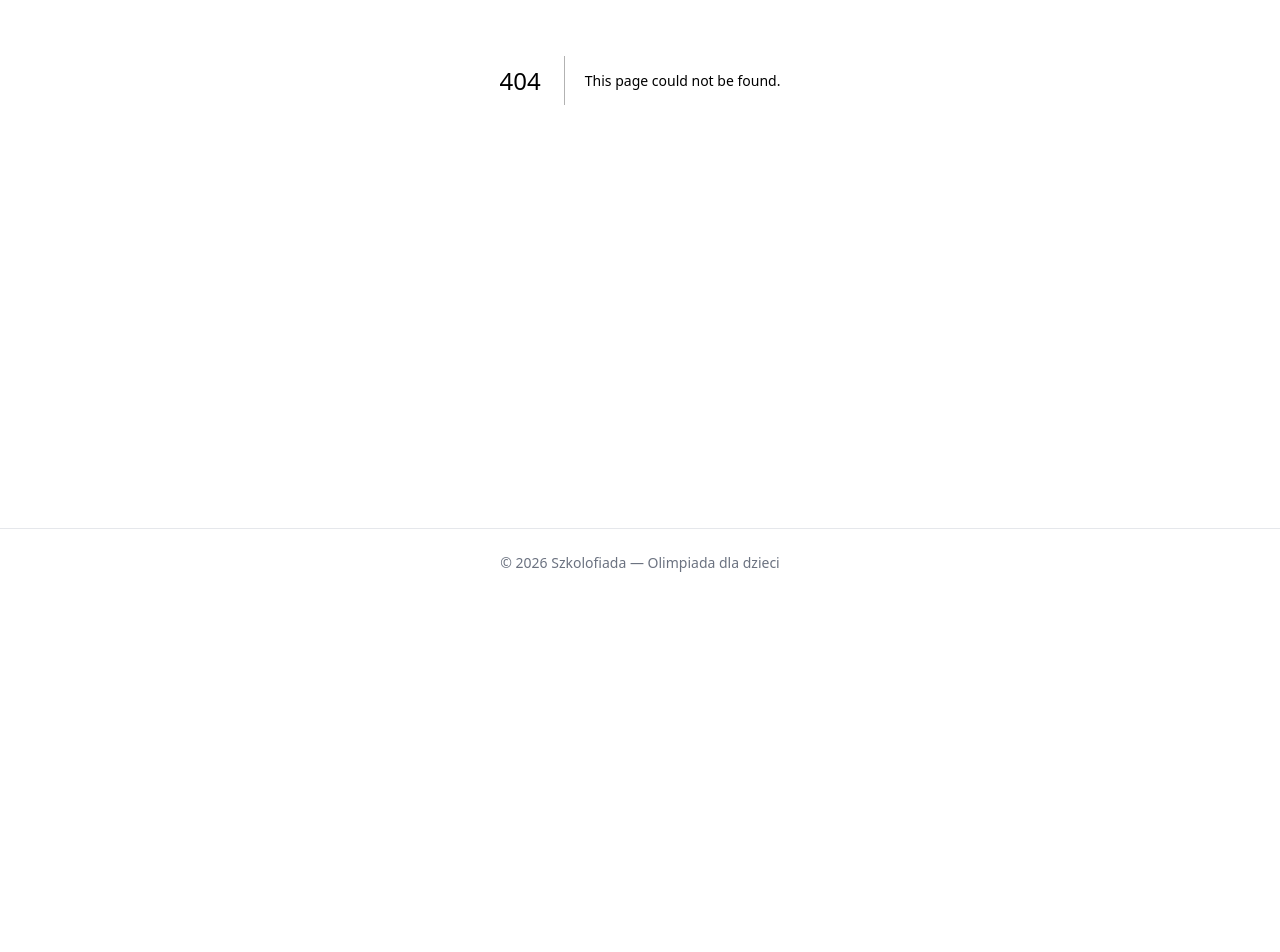
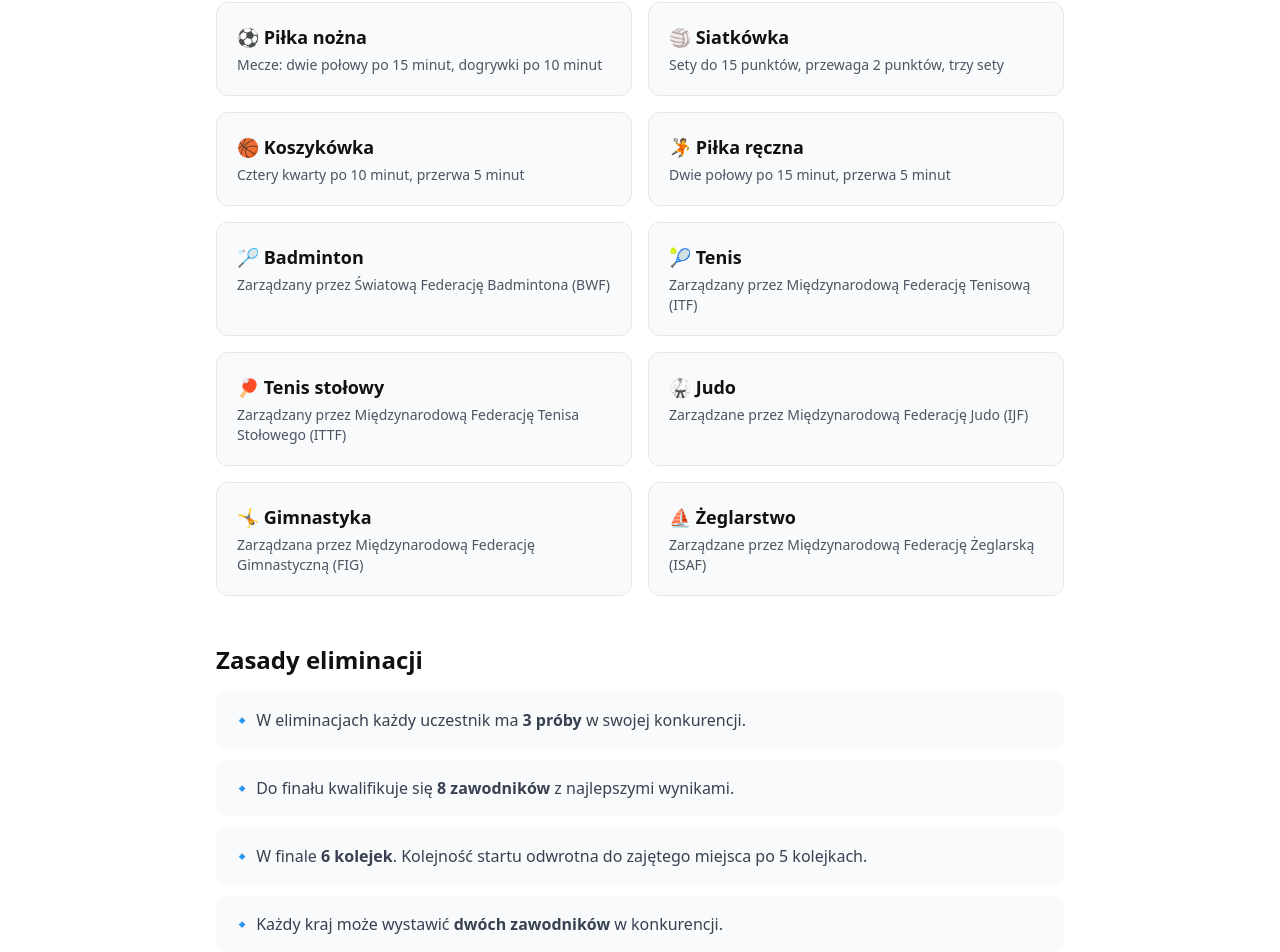
Before and after one commit to romatematycznie/Szkolofiada, a Next.js app: page /dyscypliny in a window 1280 px wide. Before the commit this address had no page. Shown: the part 380-1332 px from the top of the page. Before the commit the page ends 977 px from the top, so only its background shows below. Built offline with nearby package versions, Linux system fonts and the light colour scheme.

Commit message:
Create page.tsx

```diff
--- /dev/null
+++ b/app/dyscypliny/page.tsx
@@ -0,0 +1,52 @@
+export default function Dyscypliny() {
+  const dyscypliny = [
+    { nazwa: "Lekkoatletyka", emoji: "🏃", opis: "Biegi (100m, 200m, 400m, 800m, 1500m, 3000m, maraton), skoki, rzuty, wieloboje, chód" },
+    { nazwa: "Pływanie", emoji: "🏊", opis: "Dystanse 50m–200m w stylach: dowolnym, grzbietowym, motylkowym, klasycznym oraz zmienny" },
+    { nazwa: "Piłka nożna", emoji: "⚽", opis: "Mecze: dwie połowy po 15 minut, dogrywki po 10 minut" },
+    { nazwa: "Siatkówka", emoji: "🏐", opis: "Sety do 15 punktów, przewaga 2 punktów, trzy sety" },
+    { nazwa: "Koszykówka", emoji: "🏀", opis: "Cztery kwarty po 10 minut, przerwa 5 minut" },
+    { nazwa: "Piłka ręczna", emoji: "🤾", opis: "Dwie połowy po 15 minut, przerwa 5 minut" },
+    { nazwa: "Badminton", emoji: "🏸", opis: "Zarządzany przez Światową Federację Badmintona (BWF)" },
+    { nazwa: "Tenis", emoji: "🎾", opis: "Zarządzany przez Międzynarodową Federację Tenisową (ITF)" },
+    { nazwa: "Tenis stołowy", emoji: "🏓", opis: "Zarządzany przez Międzynarodową Federację Tenisa Stołowego (ITTF)" },
+    { nazwa: "Judo", emoji: "🥋", opis: "Zarządzane przez Międzynarodową Federację Judo (IJF)" },
+    { nazwa: "Gimnastyka", emoji: "🤸", opis: "Zarządzana przez Międzynarodową Federację Gimnastyczną (FIG)" },
+    { nazwa: "Żeglarstwo", emoji: "⛵", opis: "Zarządzane przez Międzynarodową Federację Żeglarską (ISAF)" },
+  ];
+
+  return (
+    <div className="max-w-4xl mx-auto px-6 py-16">
+      <h1 className="text-4xl font-bold mb-8" style={{ color: "var(--kolor-czerwony)" }}>Dyscypliny</h1>
+
+      <section className="mb-12">
+        <h2 className="text-2xl font-bold mb-6">Sporty letnie</h2>
+        <div className="grid grid-cols-1 md:grid-cols-2 gap-4">
+          {dyscypliny.map((d, i) => (
+            <div key={i} className="p-5 rounded-xl bg-gray-50 border border-gray-200">
+              <h3 className="font-bold text-lg mb-1">{d.emoji} {d.nazwa}</h3>
+              <p className="text-gray-600 text-sm">{d.opis}</p>
+            </div>
+          ))}
+        </div>
+      </section>
+
+      <section className="mb-12">
+        <h2 className="text-2xl font-bold mb-4">Zasady eliminacji</h2>
+        <div className="space-y-3">
+          <div className="p-4 rounded-lg bg-gray-50">
+            <p className="text-gray-700">🔹 W eliminacjach każdy uczestnik ma <strong>3 próby</strong> w swojej konkurencji.</p>
+          </div>
+          <div className="p-4 rounded-lg bg-gray-50">
+            <p className="text-gray-700">🔹 Do finału kwalifikuje się <strong>8 zawodników</strong> z najlepszymi wynikami.</p>
+          </div>
+          <div className="p-4 rounded-lg bg-gray-50">
+            <p className="text-gray-700">🔹 W finale <strong>6 kolejek</strong>. Kolejność startu odwrotna do zajętego miejsca po 5 kolejkach.</p>
+          </div>
+          <div className="p-4 rounded-lg bg-gray-50">
+            <p className="text-gray-700">🔹 Każdy kraj może wystawić <strong>dwóch zawodników</strong> w konkurencji.</p>
+          </div>
+        </div>
+      </section>
+    </div>
+  );
+}
```
